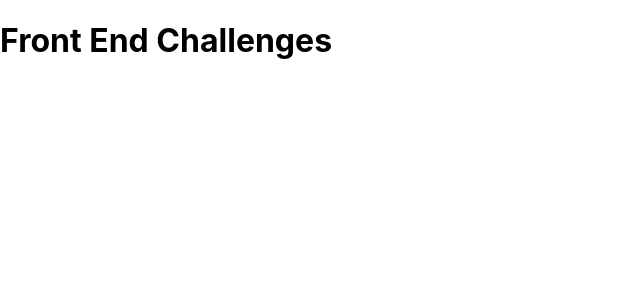
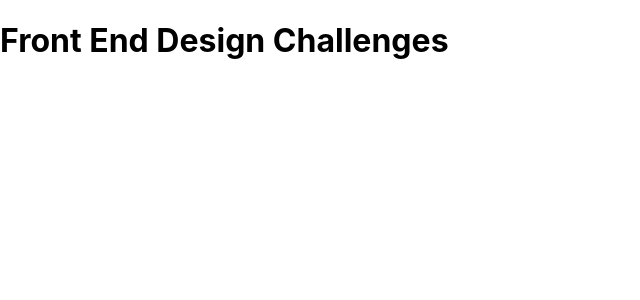
Before and after one commit to rennerwins/front-end-design-challenges, a Next.js app: page / in a window 1280 px wide. Shown: the top 300 px of the page, without its empty margins (0-640 px from the left). Built offline with nearby package versions, Linux system fonts and the light colour scheme.

Commit message:
fix deploy

```diff
--- a/pages/index.jsx
+++ b/pages/index.jsx
@@ -26,7 +26,7 @@ const Home = () => {
 			<Title title='Home' />
 			<GlobalStyle />
 			<Container>
-				<h1>Front End Challenges</h1>
+				<h1>Front End Design Challenges</h1>
 			</Container>
 		</React.Fragment>
 	)
```
